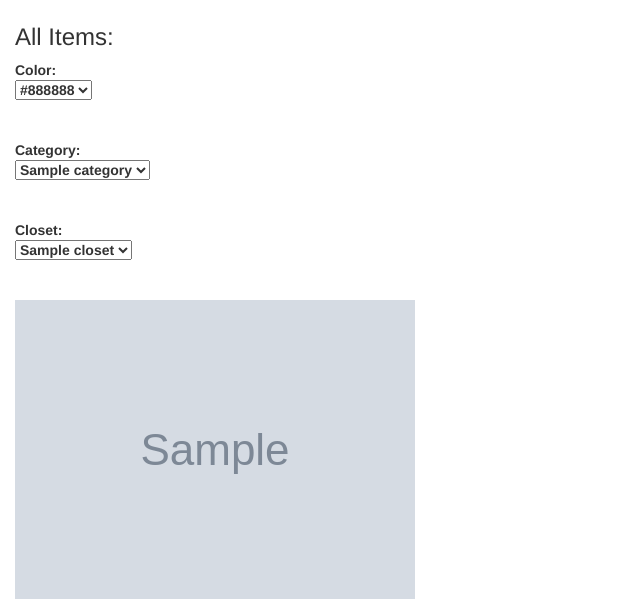
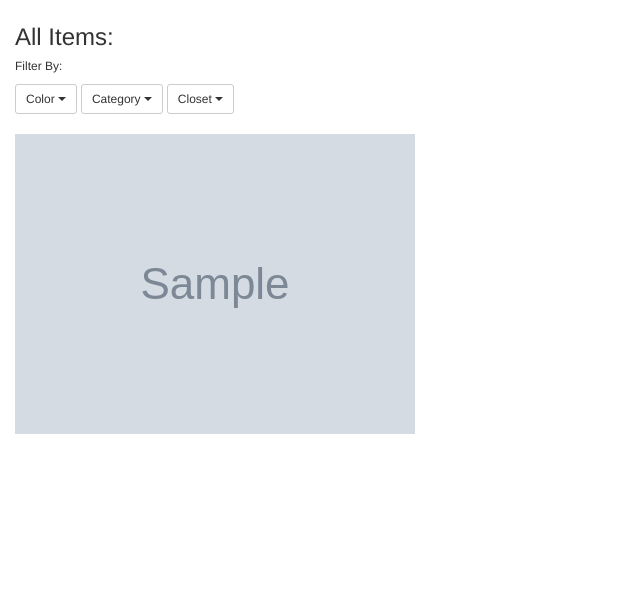
Before and after one commit to nalkoni/Cloud-Closet, a Flask app: page /allitems in a window 1280 px wide. Shown: the part 185-784 px from the top of the page, without its empty margins (0-640 px from the left). Run offline with Flask 2, Linux system fonts and the light colour scheme; the visitor is signed in with stand-in values (Sample User, id 1); tables that the repository leaves empty hold one stand-in row (values such as "Sample post"); grey boxes marked "Sample" are stand-in pictures; one stand-in notice (Sample message) is shown; some libraries are stand-ins or nearby versions.

Commit message:
Updating the filter on /viewall routes

```diff
--- a/server.py
+++ b/server.py
@@ -324,7 +324,7 @@ if __name__ == "__main__":
     # that we invoke the DebugToolbarExtension
 
     # Do not debug for demo
-    app.debug = True
+    app.debug = False
 
     connect_to_db(app)
 
--- a/templates/view_all_items.html
+++ b/templates/view_all_items.html
@@ -5,6 +5,10 @@
 
 #weatherbar {
     text-align: center;
+}
+
+.div-inline{
+    display:inline-block;
 }
 
 </style>
@@ -20,7 +24,7 @@ $(function(){
         $.ajax({
           url: "search",
           type: "get",
-          data: {color: color_id, category: category},
+          data: {color: color_id, category: category, closet: closet},
           success: function(response) {
             $(".closet_item").hide()
             for(var i=0; i<response.items.length; i++){
@@ -36,7 +40,7 @@ $(function(){
         });
     }
 
-    $("#color_selector").change(searchItems)
+    $("#color_selector").onclick(searchItems)
     $("#category_selector").change(searchItems)
     $("closet_selector").change(searchItems)
 
@@ -51,38 +55,74 @@ $(function(){
 
 
 <h3>All Items:</h3>
-<div class="form-group">
-    <label>Color:<br>
-      <select id="color_selector" name="color">
+
+<h6>Filter By:</h6>
+
+<div class="div-inline">
+
+      <div class="button-group">
+        <button type="button" id="color_selector" name="color" class="btn btn-default btn-sm dropdown-toggle" data-toggle="dropdown">
+          <span class="filter">Color</span>
+          <span class="caret"></span>
+        </button>
+        <ul class="dropdown-menu">
+
           {% for color in colors %}
-          <option value= '{{ color.color_id }}' > {{ color }} </option>
+            <li><a href="#" class="small" data-value='{{ color.color_id }}' tabIndex="-1">
+              <label><input type="checkbox"/>&nbsp;{{ color }}</label>
+            </a></li>
           {% endfor %}
-        </select><br><br>
-    </label>
+
+        </ul>
       </div>
 
-  <div class="form-group">
-    <label>Category:<br>
-      <select id="category_selector" name="category">
-        {% for category in categories %}
-          <option value= '{{ category.i_category_id }}' > {{ category }} </option>
-        {% endfor %}
-      </select><br><br>
-    </label>
 </div>
 
-    <div class="form-group">
-    <label>Closet:<br>
-      <select id="closet_selector"name="closet">
-        {% for closet in closets %}
-          <option value= '{{ closet.closet_id }}' > {{ closet }} </option>
+<div class="div-inline">
+
+      <div class="button-group">
+        <button type="button" class="btn btn-default btn-sm dropdown-toggle" data-toggle="dropdown">
+          <span class="filter">Category</span>
+          <span class="caret"></span>
+        </button>
+        <ul id="category_selector" class="dropdown-menu" name="category">
+
+          {% for category in categories %}
+            <li><a href="#" class="small" data-value='{{ category.i_category_id }}' tabIndex="-1">
+              <label><input type="checkbox"/>&nbsp;{{ category }}</label>
+            </a></li>
           {% endfor %}
-      </select><br><br>
-    </label>
+
+        </ul>
+      </div>
+
 </div>
 
 
+<div class="div-inline">
+
+      <div class="button-group">
+        <button type="button" class="btn btn-default btn-sm dropdown-toggle" data-toggle="dropdown">
+          <span class="filter">Closet</span>
+          <span class="caret"></span>
+        </button>
+        <ul id="closet_selector" class="dropdown-menu" name="category">
+
+          {% for closet in closets %}
+            <li><a href="#" class="small" data-value='{{ closet.closet_id }}' tabIndex="-1">
+              <label><input type="checkbox"/>&nbsp;{{ closet }}</label>
+            </a></li>
+          {% endfor %}
+
+        </ul>
+      </div>
+
+</div>
+<br><br>
+
+
 {% for item in items %}
+
     <div itemid="{{ item.item_id }}" class="closet_item">
         <a href="/itemdetail/{{ item.item_id }}"><img src= "{{ item.image_filepath }}"></a>
     </div>
```
Lines whose indentation alone changed are shown as unchanged.
